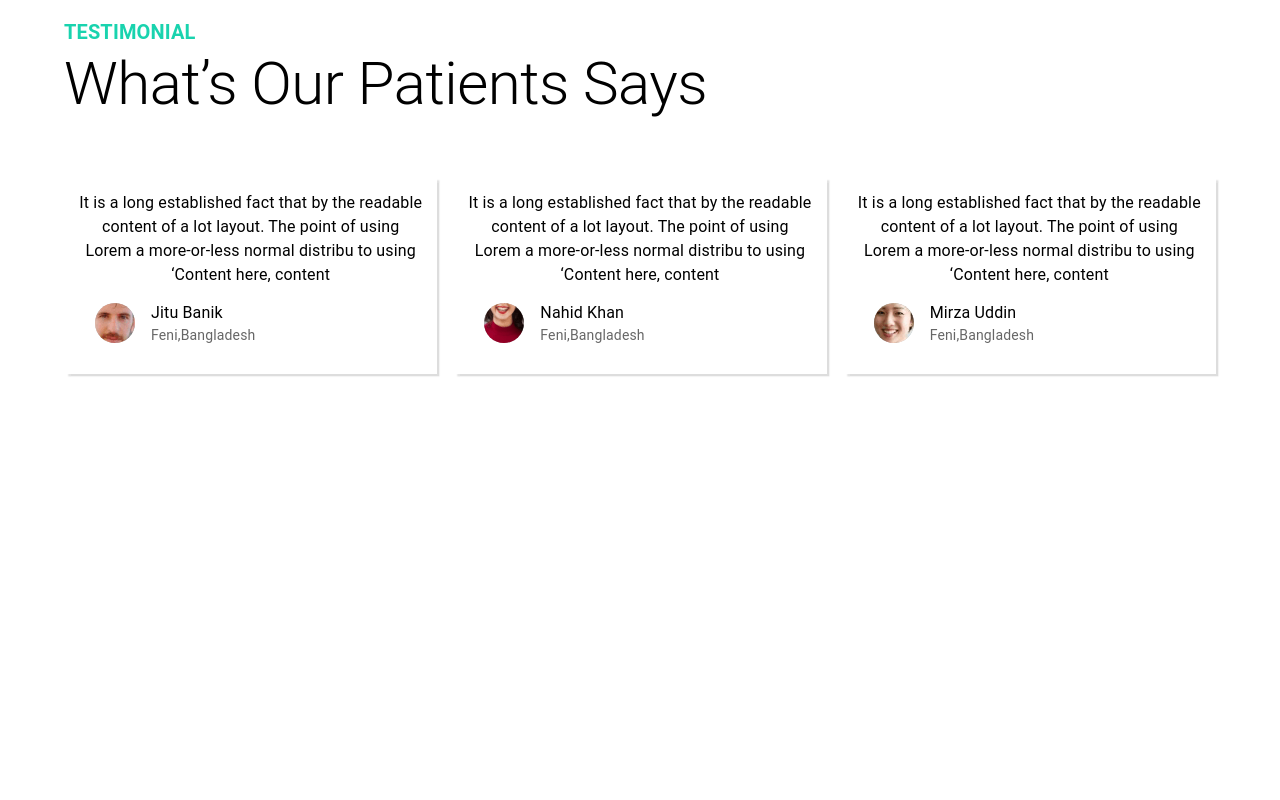
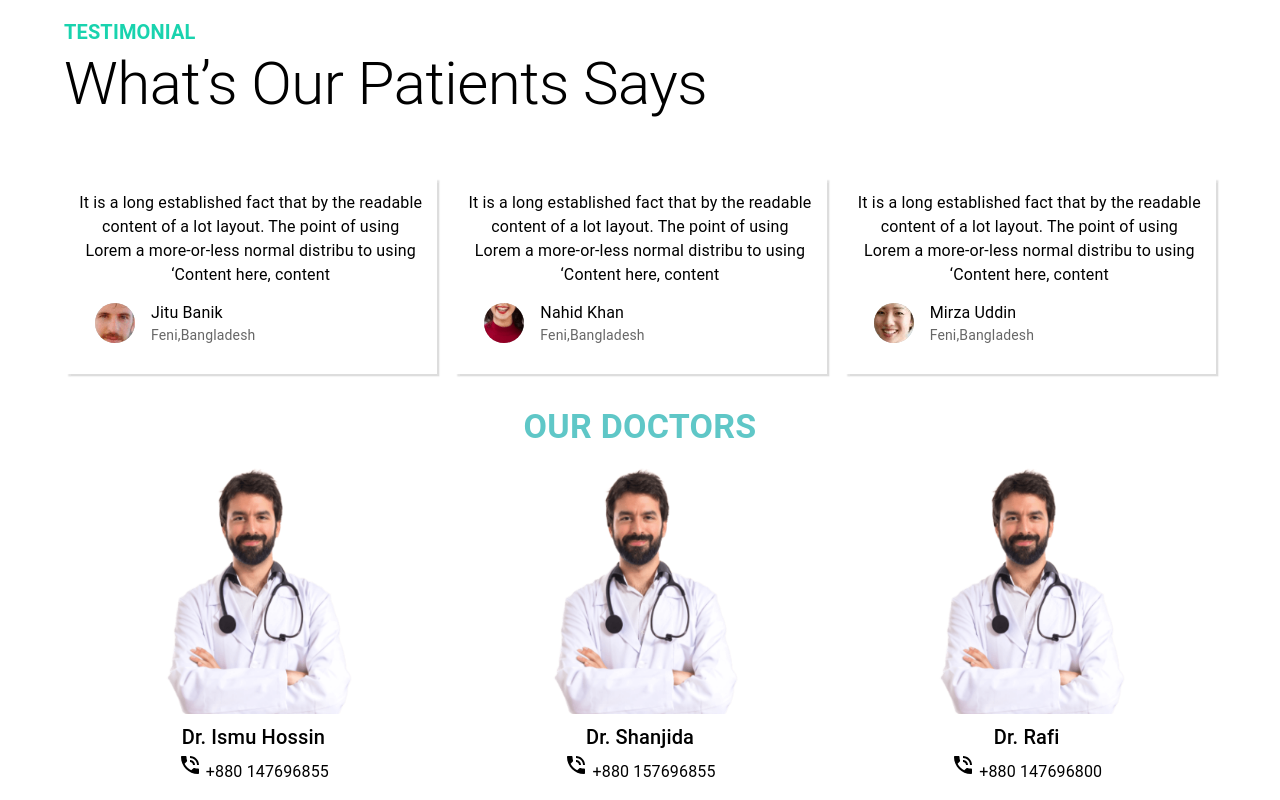
Before and after one commit to antusaha970/doctors-portal-client, a React (Create React App) app: page / in a window 1280 px wide. Shown: the part 2598-3398 px from the top of the page. Before the commit the page ends 3004 px from the top, so only its background shows below. Built offline with nearby package versions, Linux system fonts and the light colour scheme.

Commit message:
coded our doc area

```diff
--- a/src/App.js
+++ b/src/App.js
@@ -3,6 +3,7 @@ import { Box } from "@mui/material";
 import Appointment from "./components/Appointment/Appointment";
 import BoxTopCard from "./components/BoxTopCard/BoxTopCard";
 import DentalCare from "./components/DentalCare/DentalCare";
+import OurDoc from "./components/OurDoc/OurDoc";
 import Services from "./components/Services/Services";
 import Testimonial from "./components/Testimonial/Testimonial";
 import TopLanding from "./components/TopLanding/TopLanding";
@@ -16,6 +17,7 @@ function App() {
       <DentalCare />
       <Appointment />
       <Testimonial />
+      <OurDoc />
     </Box>
   );
 }
--- /dev/null
+++ b/src/components/OurDoc/OurDoc.js
@@ -0,0 +1,27 @@
+import { Container, Stack, Typography } from '@mui/material';
+import React, { useEffect, useState } from 'react';
+import { docData } from '../../fakeData/fakeDatas';
+import SingleDoc from './SingleDoc';
+
+const OurDoc = () => {
+    const [docDetails, setDocDetails] = useState([]);
+    useEffect(() => {
+        setDocDetails(docData);
+    }, [])
+    return (
+        <Container maxWidth='lg'>
+            <Typography variant='h4' color="#5FC7C7" fontWeight="bold" textAlign="center">
+                OUR DOCTORS
+            </Typography>
+
+            <Stack direction={{ xs: 'column', sm: 'column', lg: 'row' }} spacing={1}>
+                {
+                    docDetails?.map((doc, index) => <SingleDoc doc={doc} key={index * 10}></SingleDoc>)
+                }
+            </Stack>
+
+        </Container>
+    );
+};
+
+export default OurDoc;
--- /dev/null
+++ b/src/components/OurDoc/SingleDoc.js
@@ -0,0 +1,22 @@
+import { PhoneInTalk } from '@mui/icons-material';
+import { Box, Typography } from '@mui/material';
+import React from 'react';
+import { Image } from '../../Styles/AllStyles';
+
+
+const SingleDoc = ({doc}) => {
+    const {name,number,imageLInk} = doc;
+    return (
+        <Box flex={1} textAlign="center" py={2}>
+            <Image src={imageLInk} alt={name} height="250px" />
+            <Typography variant="h6">
+                {name}
+            </Typography>
+            <Typography >
+                <PhoneInTalk /> {number}
+            </Typography>
+        </Box>
+    );
+};
+
+export default SingleDoc;
--- a/src/fakeData/fakeDatas.js
+++ b/src/fakeData/fakeDatas.js
@@ -1,6 +1,8 @@
 import people1 from '../../src/images/people-1.png';
 import people2 from '../../src/images/people-2.png';
 import people3 from '../../src/images/people-3.png';
+import doc from '../../src/images/doctor-small.png';
+
 
 
 export const testimonialData = [
@@ -35,3 +37,22 @@ export const testimonialData = [
         imageLink: people3
     },
 ];
+
+
+export const docData = [
+    {
+        name:'Dr. Ismu Hossin',
+        number: '+880 147696855',
+        imageLInk:doc
+    },
+    {
+        name:'Dr. Shanjida',
+        number: '+880 157696855',
+        imageLInk:doc
+    },
+    {
+        name:'Dr. Rafi',
+        number: '+880 147696800',
+        imageLInk:doc
+    },
+];
```
